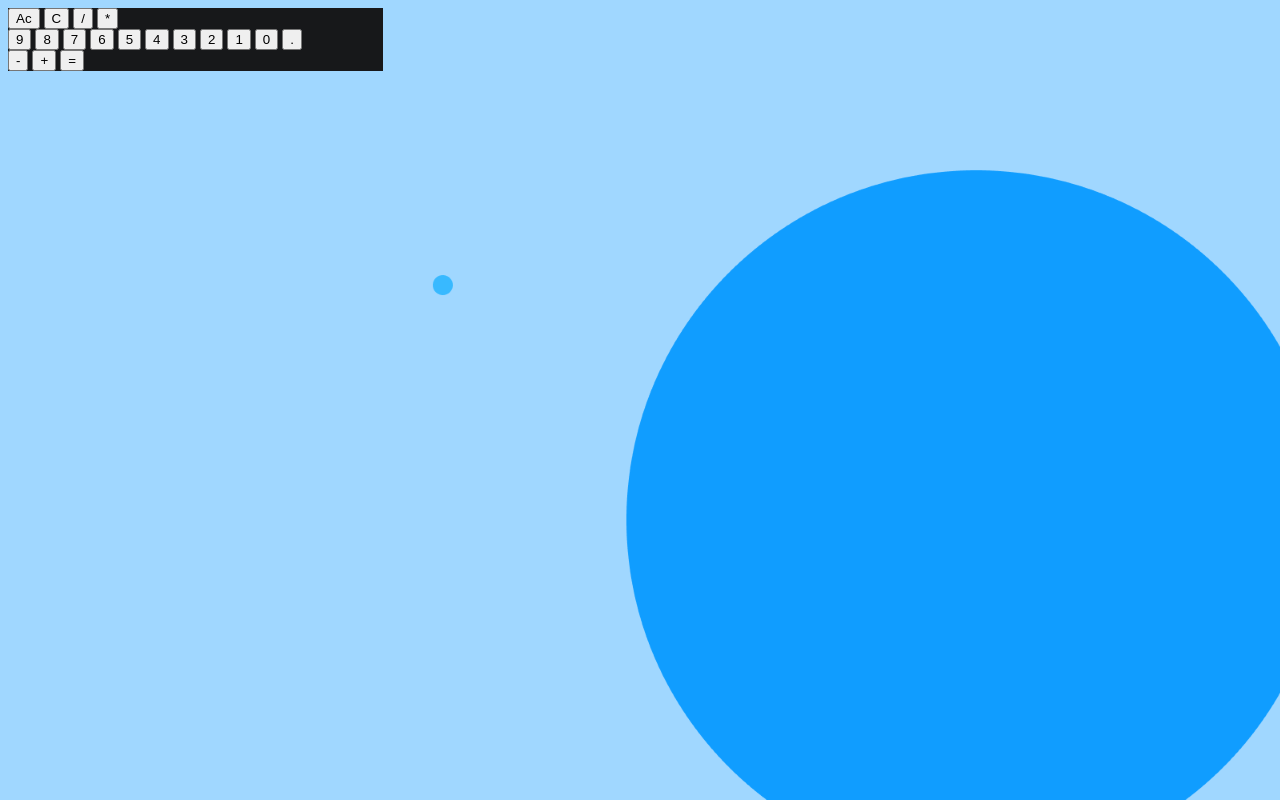
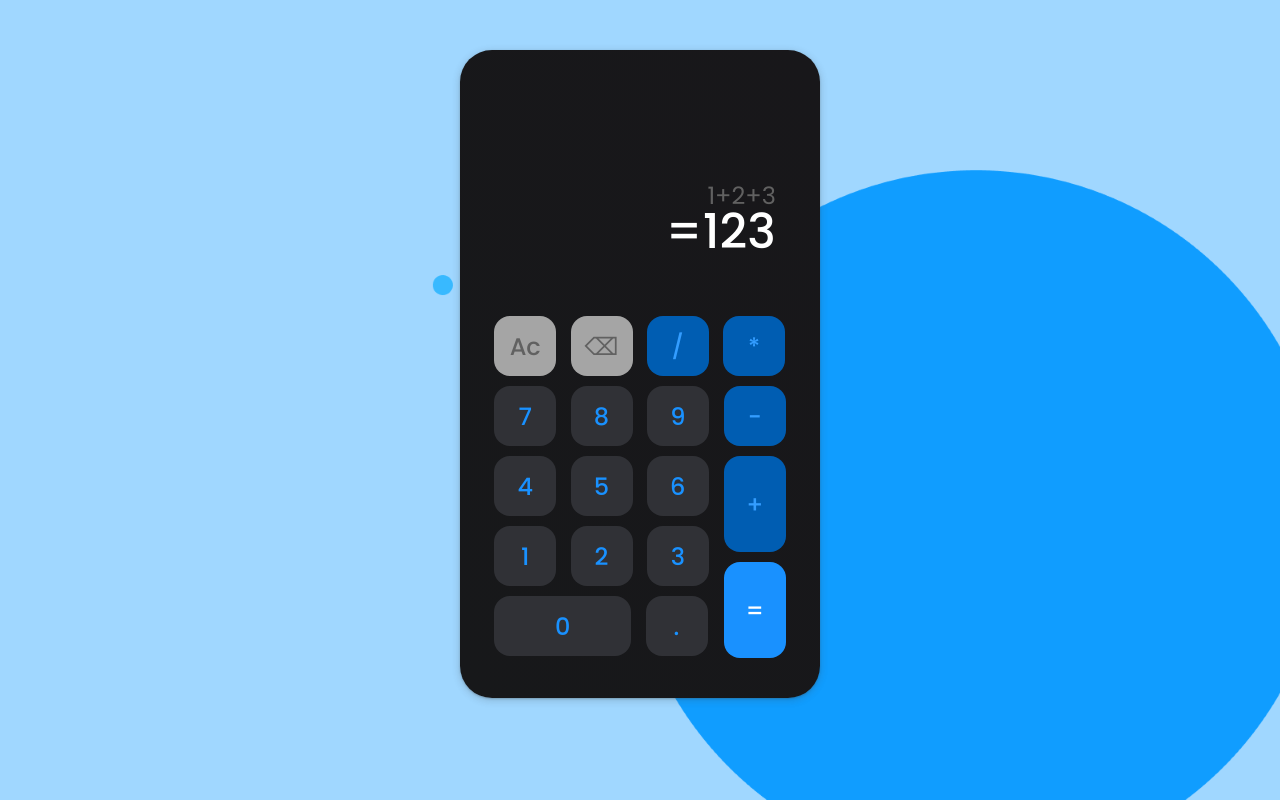
Before and after one commit to alvin1904/HTMLCSSJS-calculator, a plain HTML site: page index.html in a window 1280 px wide. Drawn offline with Linux system fonts and the light colour scheme.

Commit message:
feat: added css styling

```diff
--- a/index.html
+++ b/index.html
@@ -1,3 +1,5 @@
+<!-- https://www.figma.com/file/ySdHshO281pWeIFShZAnOF/Calculator-App-Ui-Design-Download-Free-(Community)?node-id=74%3A244 -->
+
 <!DOCTYPE html>
 <html lang="en">
 <head>
@@ -14,33 +16,44 @@
 </head>
 <body>
     <div class="container">
-        <section class="displayUnit">
-
+        <section class="displayUnit ">
+            <div class="history text-neutral-500 fs-24">
+                1+2+3
+            </div>
+            <div class="answer text-neutral-900 fs-48 fw-medium">
+                =123
+            </div>
         </section>
         <section class="buttons">
             <div class="topoperations">
-                <button class="button">Ac</button>
-                <button class="button">C</button>
-                <button class="button">/</button>
-                <button class="button">*</button>
+                <button class="button bg-neutral-800 text-neutral-500 fs-24 fw-medium" id="bAc">Ac</button>
+                <button class="button bg-neutral-800 text-neutral-500 fs-24 fw-medium" id="bBs">⌫</button>
+                <button class="button bg-primary-300 text-primary-400 fs-24 fw-medium" id="bD">/</button>
+                <button class="button bg-primary-300 text-primary-400 fs-24 fw-medium" id="bM">*</button>
             </div>
-            <div class="operands">
-                <button class="button">9</button>
-                <button class="button">8</button>
-                <button class="button">7</button>
-                <button class="button">6</button>
-                <button class="button">5</button>
-                <button class="button">4</button>
-                <button class="button">3</button>
-                <button class="button">2</button>
-                <button class="button">1</button>
-                <button class="button">0</button>
-                <button class="button">.</button>
-            </div>
-            <div class="sideoperations">
-                <button class="button">-</button>
-                <button class="button">+</button>
-                <button class="button">=</button>
+            <div class = "bottomoperations">
+                <div class="operands">
+                    <div class="innerops1">
+                        <button class="button bg-neutral-200 text-primary-500 fs-24 fw-medium" id="b7">7</button>
+                        <button class="button bg-neutral-200 text-primary-500 fs-24 fw-medium" id="b8">8</button>
+                        <button class="button bg-neutral-200 text-primary-500 fs-24 fw-medium" id="b9">9</button></div>
+                    <div class="innerops2">
+                        <button class="button bg-neutral-200 text-primary-500 fs-24 fw-medium" id="b4">4</button>
+                        <button class="button bg-neutral-200 text-primary-500 fs-24 fw-medium" id="b5">5</button>
+                        <button class="button bg-neutral-200 text-primary-500 fs-24 fw-medium" id="b6">6</button></div>
+                    <div class="innerops3">
+                        <button class="button bg-neutral-200 text-primary-500 fs-24 fw-medium" id="b1">1</button>
+                        <button class="button bg-neutral-200 text-primary-500 fs-24 fw-medium" id="b2">2</button>
+                        <button class="button bg-neutral-200 text-primary-500 fs-24 fw-medium" id="b3">3</button></div>
+                    <div class="innerops4">
+                        <button class="button bg-neutral-200 text-primary-500 fs-24 fw-medium" id="b0">0</button>
+                        <button class="button bg-neutral-200 text-primary-500 fs-24 fw-medium" id="bdot">.</button></div>
+                </div>
+                <div class="sideoperations">
+                    <button class="button bg-primary-300 text-primary-400 fs-24 fw-medium" id="bS">-</button>
+                    <button class="button bg-primary-300 text-primary-400 fs-24 fw-medium" id="bA">+</button>
+                    <button class="button bg-primary-500 text-neutral-900 fs-24 fw-medium" id="bE">=</button>
+                </div>
             </div>
         </section>
     </div>
--- a/style.css
+++ b/style.css
@@ -1,14 +1,138 @@
+/* CSS RESET */
+    html, body, div, span, applet, object, iframe,
+    h1, h2, h3, h4, h5, h6, p, blockquote, pre,
+    a, abbr, acronym, address, big, cite, code,
+    del, dfn, em, img, ins, kbd, q, s, samp,
+    small, strike, strong, sub, sup, tt, var,
+    b, u, i, center,
+    dl, dt, dd, ol, ul, li,
+    fieldset, form, label, legend,
+    table, caption, tbody, tfoot, thead, tr, th, td,
+    article, aside, canvas, details, embed,
+    figure, figcaption, footer, header, hgroup,
+    menu, nav, output, ruby, section, summary,
+    time, mark, audio, video {
+        margin: 0;
+        padding: 0;
+        border: 0;
+        font-size: 100%;
+        vertical-align: baseline;
+    }
+    /* HTML5 display-role reset for older browsers */
+    article, aside, details, figcaption, figure,
+    footer, header, hgroup, menu, nav, section {
+        display: block;
+    }
+    body {
+        line-height: 1;
+    }
+    ol, ul {
+        list-style: none;
+    }
+    blockquote, q {
+        quotes: none;
+    }
+    blockquote:before, blockquote:after,
+    q:before, q:after {
+        content: '';
+        content: none;
+    }
+    table {
+        border-collapse: collapse;
+        border-spacing: 0;
+    }
+
+
+/* DECLARING VARIABLES */
 :root{
     --ff-primary: "Poppins", sans-serif;
+
+    --clr-primary-500: #1991FF;
+    --clr-primary-400: #339DFF;
+    --clr-primary-300: #005DB2;
+    --clr-neutral-900: white;
+    --clr-neutral-800: #A5a5a5;
+    --clr-neutral-500: #616161;
+    --clr-neutral-200: #303136;
+    --clr-neutral-100: #17181A;
+
+    --fw-medium: 500;
+    --fw-regular: 400;
+
+    --fs-24 : 24px;
+    --fs-32 : 32px;
+    --fs-48 : 48px;
 }
 
+/* UTILITY CLASSES */
+*{font-family: var(--ff-primary);}
+
+.bg-primary-500{background-color: var(--clr-primary-500);}
+.text-primary-500{color: var(--clr-primary-500);}
+.text-primary-400{color: var(--clr-primary-400);}
+.bg-primary-300{background-color: var(--clr-primary-300);}
+.text-neutral-900{color: var(--clr-neutral-900);}
+.bg-neutral-800{background-color: var(--clr-neutral-800);}
+.text-neutral-500{color: var(--clr-neutral-500);}
+.bg-neutral-200{background-color: var(--clr-neutral-200);}
+.bg-neutral-100{background-color: var(--clr-neutral-100);}
+
+.fw-medium{font-weight: var(--fw-medium);}
+.fw-regular{font-weight: var(--fw-regular);}
+.fs-24{font-size: var(--fs-24);}
+.fs-32{font-size: var(--fs-32);}
+.fs-48{font-size: var(--fs-48);}
+
+
+/* styling */
 body{
     background-image: url('bg.png');
+    display: flex;
+    align-items: center;
+    justify-content: center;
 }
 
 .container {
-    max-width: 375px;
-    max-height: 1254px;
-    background-color: #17181A;
+    background-image: linear-gradient(to top right, #17181A, #18171A);
+    margin-top: 50px;
+    max-width: 320px;
+    max-height: 600px;
+    padding: 1.5rem;
+    border-radius: 32px;
+    box-shadow: rgba(60, 64, 67, 0.3) 0px 1px 2px 0px, rgba(60, 64, 67, 0.15) 0px 2px 6px 2px;
+}
+
+.history{margin-top: 110px;}
+.answer{margin-bottom: 50px;}
+
+button{
+    border: none;
+    margin-left: 10px;
+    margin-top: 10px;
+    width: 62px;
+    height: 60px;
+    border-radius: 16px;
+}
+#b0{width: 137px;}
+#bA,#bE{height: 96px;}
+button:hover{
+    opacity: .8;
     color: white;
+    transition: all 550ms cubic-bezier(0.19, 1, 0.22, 1);
+    box-shadow: 0 0px 10px rgba(25, 145, 255, .3)
 }
+
+.bottomoperations{
+    display: inline-flex;
+    margin-bottom: 50px;;
+}
+.sideoperations{
+    display: flex;
+    margin-left: 5px;
+    margin-right: 10px;
+    flex-direction: column;
+}
+.displayUnit{
+    margin-right: 20px;
+    text-align: right;
+}
```
